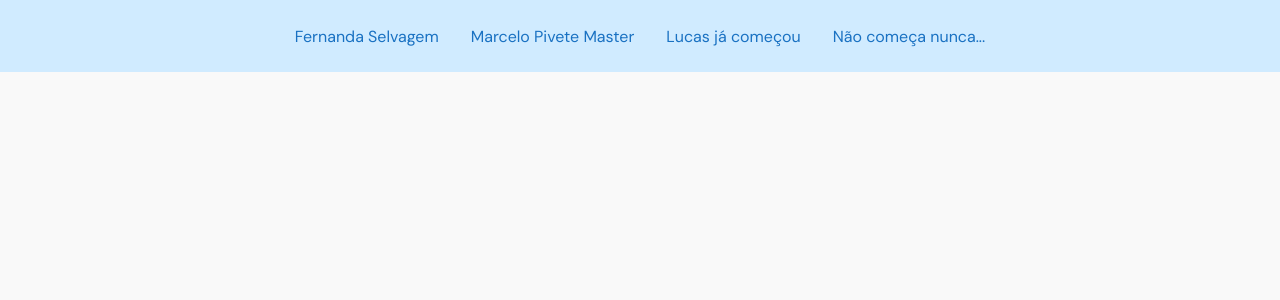
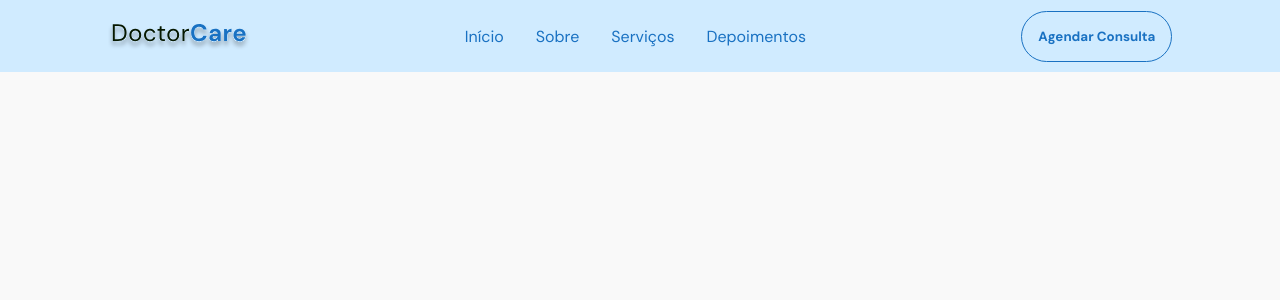
Before and after one commit to lucasamaraloliveira/at-doctorcare, a React (Vite) app: page / in a window 1280 px wide. Shown: the top 300 px of the page. Built offline with nearby package versions, Linux system fonts and the light colour scheme.

Commit message:
style: stylized Navbar component for desktop version and fixed li tags for correct name

```diff
--- a/src/components/layout/Navbar/index.jsx
+++ b/src/components/layout/Navbar/index.jsx
@@ -1,23 +1,26 @@
 import * as S from "./style";
+import Logo from "../../../assets/logo.svg"
 
 
 export function Navbar() {
   return (
     <S.Container>
-      <S.BoxList>
+      <img src={Logo} alt="Logo" />
+      <ul>
         <li>
-          <a className="teste" href="#">Fernanda Selvagem</a>
+          <a className="teste" href="#">Início</a>
         </li>
         <li>
-          <a href="#">Marcelo Pivete Master</a>
+          <a href="#">Sobre</a>
         </li>
         <li>
-          <a href="#">Lucas já começou</a>
+          <a href="#">Serviços</a>
         </li>
         <li>
-          <a href="#">Não começa nunca...</a>
+          <a href="#">Depoimentos</a>
         </li>
-      </S.BoxList>
+      </ul>
+      <button>Agendar Consulta</button>
     </S.Container>
   );
 }
--- a/src/components/layout/Navbar/style.js
+++ b/src/components/layout/Navbar/style.js
@@ -3,21 +3,36 @@ import styled from "styled-components";
 export const Container = styled.div`
   background: var(--brand-blue-light-02);
   height: 4.5rem;
+  display: flex;
+  justify-content: space-around;
+  align-items: center;
 
-display: flex;
-justify-content: center;
-align-items: center;
-`;
-
-export const BoxList = styled.ul`
+  ul {
     display: flex;
     gap: 2rem;
 
-  li {
     a {
-      color: var(--brand-blue-light)
-
+      color: var(--brand-blue-light);
+    }
+    a:hover {
+      transition: 0.4s;
+      opacity: 0.7;
+      cursor: pointer;
+    }
   }
 
+  button {
+    padding: 1rem;
+    background-color: var(--brand-blue-light-02);
+    color: var(--brand-blue-light);
+    font-weight: bold;
+    border: 1px solid var(--brand-blue-light);
+    border-radius: 40px;
   }
-`
+  button:hover {
+    color: var(--white);
+    background-color: var(--brand-blue);
+    cursor: pointer;
+    transition: 0.5s;
+  }
+`;
```
Lines whose indentation alone changed are shown as unchanged.
